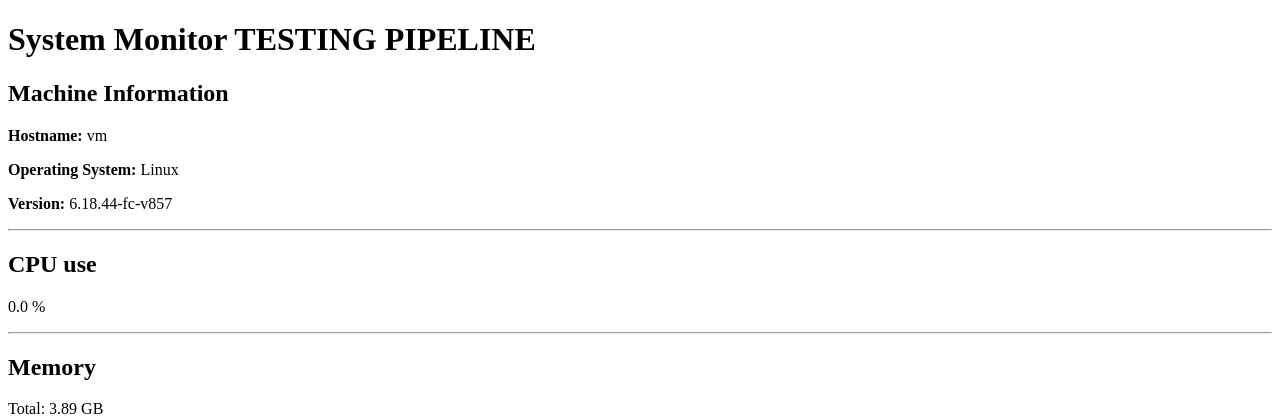
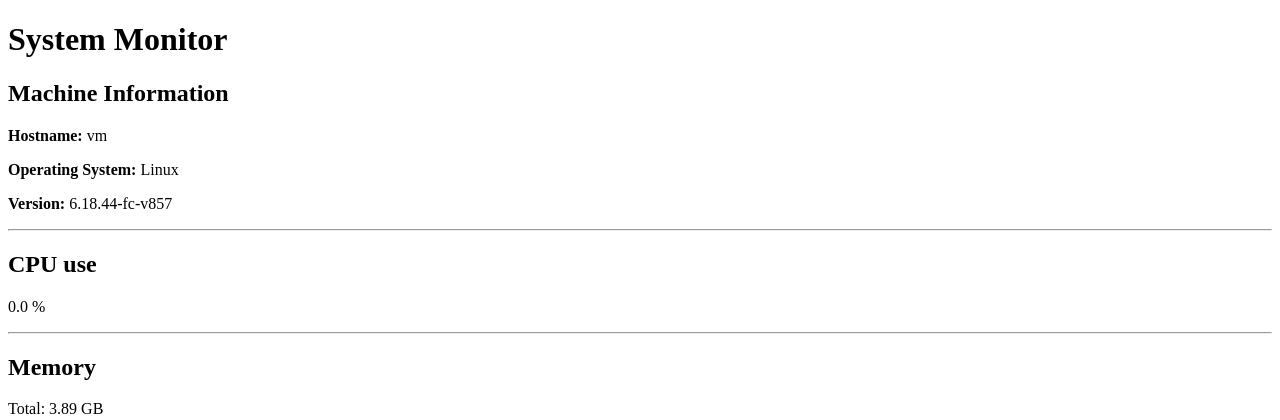
Before and after one commit to marcosolano21/python-flask-cicd-ec2, a Flask app: page / in a window 1280 px wide. Shown: the top 420 px of the page. Run offline with Flask 3, Linux system fonts and the light colour scheme.

Commit message:
Another test on pipeline

```diff
--- a/templates/index.html
+++ b/templates/index.html
@@ -11,7 +11,7 @@
 
 <body>
 
-<h1>System Monitor TESTING PIPELINE</h1>
+<h1>System Monitor</h1>
 
 <h2>Machine Information</h2>
 
```
